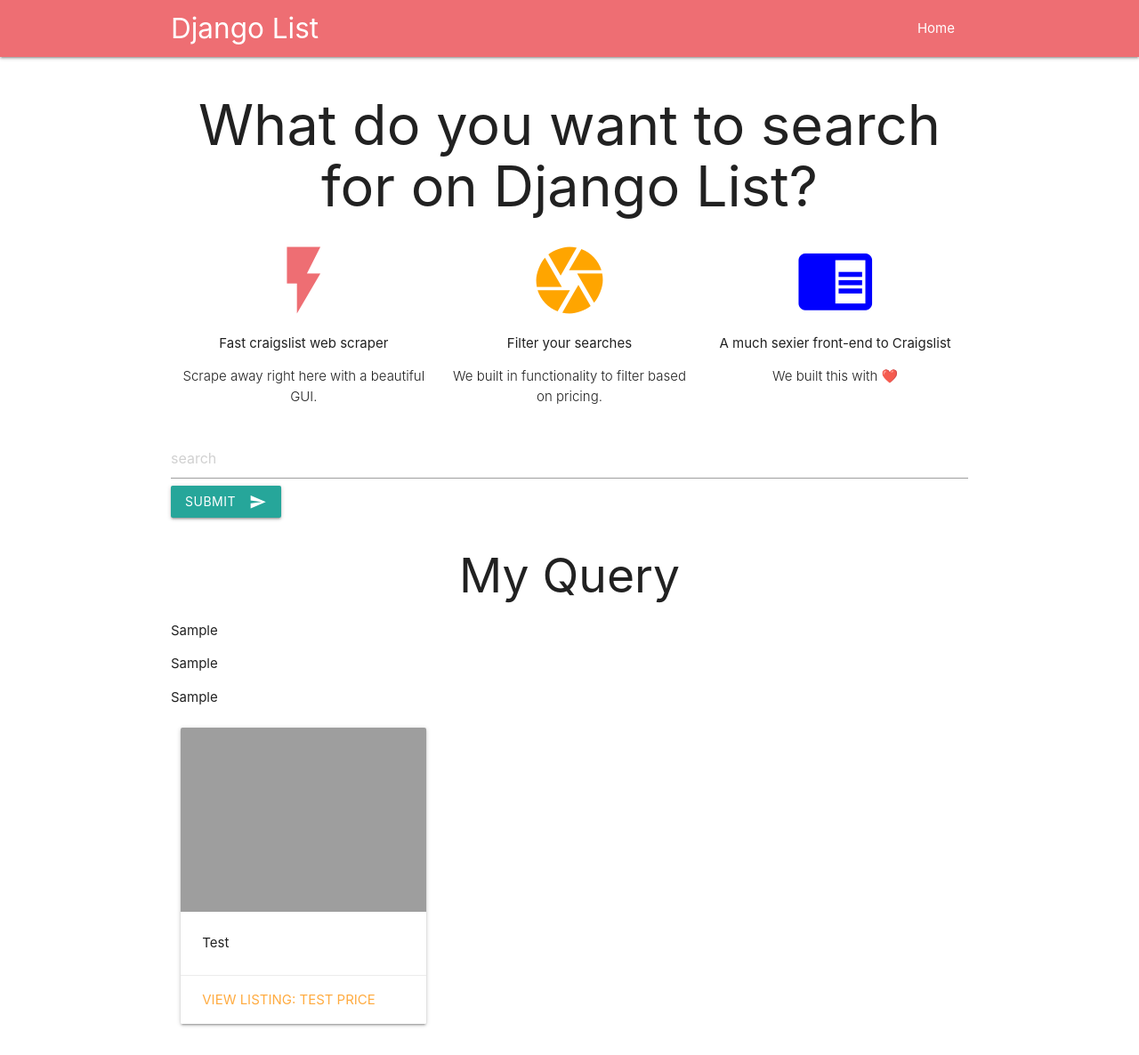
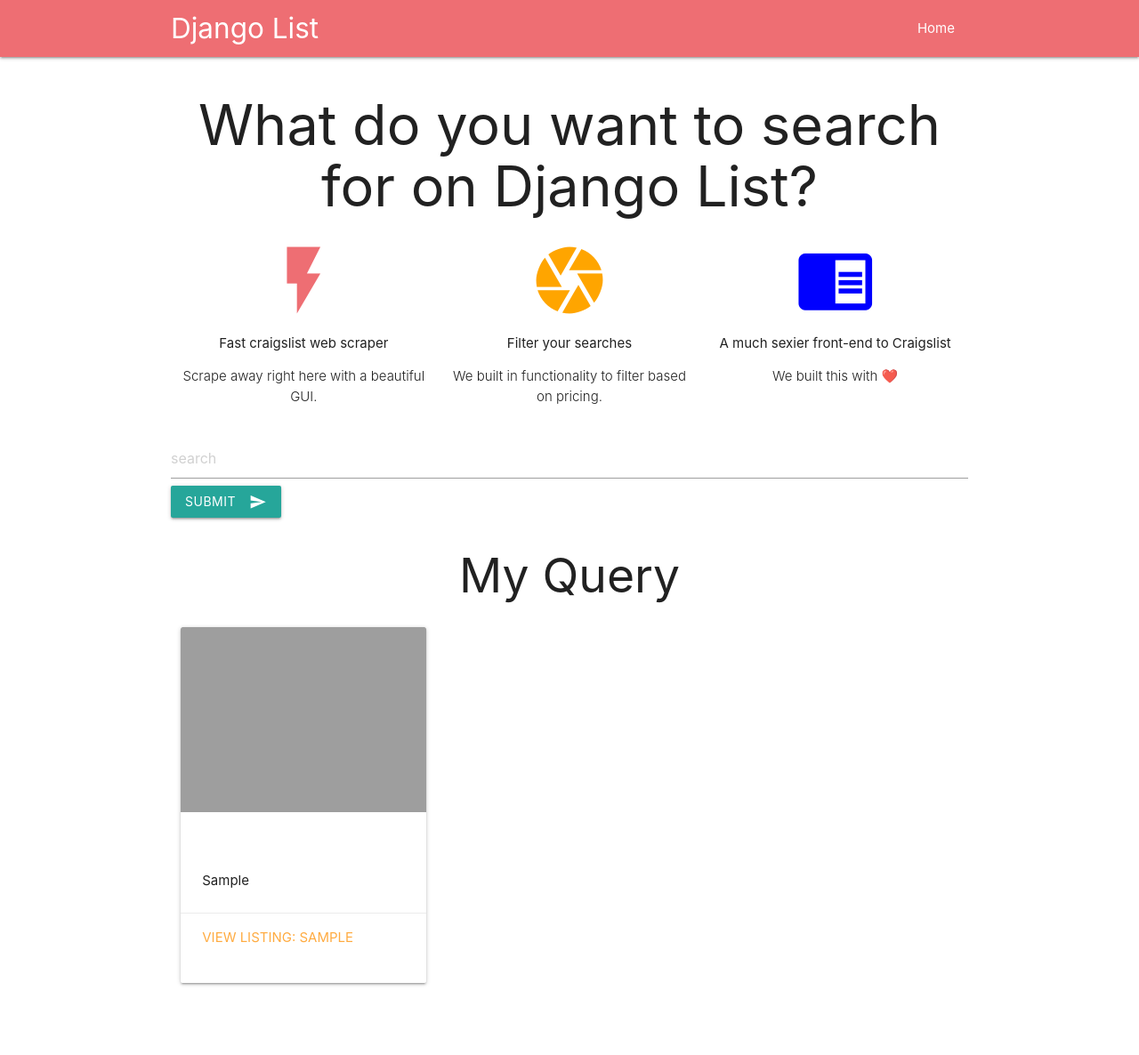
Before and after one commit to rkfd/django_list, a Django app: template templates/my_app/new_search.html in a window 1280 px wide. Shown: the whole page at 89% size. After the commit the page ends 1108 px from the top, so only its background shows below. Run offline with Django 3.2, Linux system fonts and the light colour scheme; data comes from the database, SQL or seed files in the repository; both versions use the stored data as it was after the commit; the template is opened without the code that fills it: values that come from a table or form of the project are taken from there, most other values are stand-ins (such as "Sample title", 1, 10 or a date in 2020); grey boxes are pictures that could not be loaded.

Commit message:
add listing

```diff
--- a/static/css/style.css
+++ b/static/css/style.css
@@ -0,0 +1,9 @@
+.card {
+    height: 400px;
+    overflow: hidden;
+}
+
+.card-image {
+    height: 250px;
+    overflow: hidden;
+}
--- a/templates/my_app/new_search.html
+++ b/templates/my_app/new_search.html
@@ -3,24 +3,21 @@
 {% block content %}
     <h2 style="text-align: center;">{{ search | title}}</h2>
 
+    <div class="row">
         {% for post in final_postings %}
-        <p>{{ post.0 }}</p>
-        <p>{{ post.1 }}</p>
-        <p>{{ post.2 }}</p>
-    {% endfor %}
-    <div class="row">
             <div class="col s4">
                 <div class="card">
                     <div class="card-image">
-                    <a href="/"><img src="https://i.ytimg.com/vi/AZ2ZPmEfjvU/maxresdefault.jpg" alt=""></a>
+                        <a href="{{ post.1 }}"><img src="{{ post.3 }}" alt=""></a>
                     </div>
                     <div class="card-content">
-                    <p>Test</p>
+                        <p>{{ post.0 }}</p>
                     </div>
                     <div class="card-action">
-                    <a href="/">View listing: Test Price</a>
+                        <a href="{{ post.1 }}">View listing: {{ post.2 }}</a>
                     </div>
                 </div>
             </div>
+        {% endfor %}
     </div>
 {% endblock content %}
```
Also changed, not shown: my_app/views.py (+11 -2 lines), db.sqlite3. Lines whose indentation alone changed are shown as unchanged.
